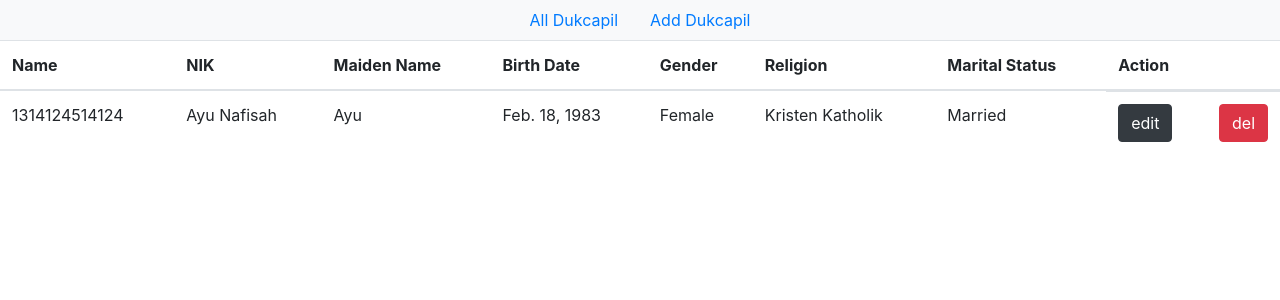
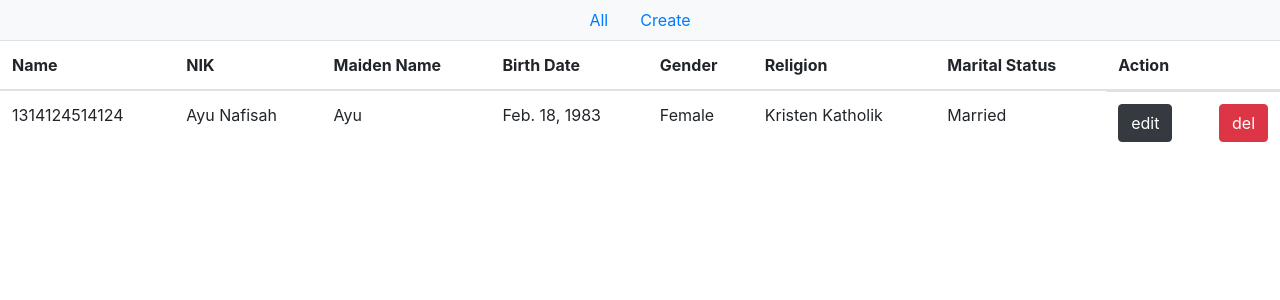
Before and after one commit to hndrbs/dukcapil_django, a Django app: page /web/ in a window 1280 px wide. Shown: the top 300 px of the page. Run offline with Django 3.2, Linux system fonts and the light colour scheme; data comes from the database, SQL or seed files in the repository; both versions use the stored data as it was after the commit.

Commit message:
crud web done

```diff
--- a/server/dukcapil/forms.py
+++ b/server/dukcapil/forms.py
@@ -2,7 +2,7 @@ from django import forms
 from .models import Religion, MaritalStatus, DukcapilData
 from datetime import date
 
-class AddForm(forms.ModelForm):
+class AddEditForm(forms.ModelForm):
   # name = forms.CharField(label='Name', max_length=50)
   # nik = forms.CharField(label='NIK', max_length=50)
   # maiden_name = forms.CharField(label='Maiden Name' ,max_length=50)
--- a/server/dukcapil/urls.py
+++ b/server/dukcapil/urls.py
@@ -3,10 +3,10 @@ from . import views
 from rest_framework import routers
 
 urlpatterns = [
-    path('web/', views.web_dukcapil_list, name="dukcapil_list"),
-    path('web/add/', views.web_add_form, name="dukcapil_add"),
+    path('web/', views.web_dukcapil_list, name='dukcapil_list'),
+    path('web/add/', views.web_add_form, name='dukcapil_add'),
     path('web/edit/<int:dukcapil_data_id>/', views.web_edit_form),
-    # path('web/delete/<int:dukcapil_data_id>/', views.web_edit_form),
+    path('web/delete/<int:dukcapil_data_id>/', views.web_delete),
     path('dukcapil/<int:dukcapil_data_id>/', views.dukcapilDetail),
     path('dukcapil/', views.dukcapilList),
     path('religion/', views.religionList),
--- a/server/dukcapil/views.py
+++ b/server/dukcapil/views.py
@@ -6,7 +6,7 @@ from rest_framework import status, viewsets
 from rest_framework.response import Response
 from rest_framework.decorators import api_view
 from rest_framework.parsers import JSONParser
-from .forms import AddForm
+from .forms import AddEditForm
 
 # Rest API section
 @api_view(['GET', 'POST'])
@@ -77,23 +77,30 @@ def web_dukcapil_list(request):
 
 def web_add_form(request):
   if request.method == 'GET':
-    form = AddForm()
+    form = AddEditForm()
   else:
-    form = AddForm(request.POST)
+    form = AddEditForm(request.POST)
     if form.is_valid():
       # data = form.cleaned_data
       form.save()
       return redirect('dukcapil_list')
-  return render(request, 'dukcapil/form.html', { 'form': form })
+  return render(request, 'dukcapil/form.html', { 'form': form, 'action': '/web/add/' })
 
 def web_edit_form(request, dukcapil_data_id):
+  data = DukcapilData.objects.get(dukcapil_data_id=dukcapil_data_id)
   if request.method == 'GET':
-    data = DukcapilData.objects.get(dukcapil_data_id=dukcapil_data_id)
-    form = AddForm(instance=data)
+    form = AddEditForm(instance=data)
   else:
-    form = AddForm(request.POST)
+    form = AddEditForm(request.POST, instance=data)
     if form.is_valid():
       # data = form.cleaned_data
       form.save()
       return redirect('dukcapil_list')
-  return render(request, 'dukcapil/form.html', { 'form': form })
+  return render(request, 'dukcapil/form.html', { 'form': form, 'action': '/web/edit/' + str(dukcapil_data_id) + '/'})
+
+def web_delete (request, dukcapil_data_id):
+  if request.method == 'POST':
+    data = DukcapilData.objects.get(dukcapil_data_id=dukcapil_data_id)
+    data.delete()
+
+  return redirect('dukcapil_list')
--- a/server/templates/dukcapil/base.html
+++ b/server/templates/dukcapil/base.html
@@ -14,10 +14,10 @@
 <body>
   <ul class="nav justify-content-center bg-light">
     <li class="nav-item">
-      <a class="nav-link" href="/web">All Dukcapil</a>
+      <a class="nav-link" href="/web">All</a>
     </li>
     <li class="nav-item">
-      <a class="nav-link" href="/web/add">Add Dukcapil</a>
+      <a class="nav-link" href="/web/add">Create</a>
     </li>
   </ul>
 
--- a/server/templates/dukcapil/dukcapil_list.html
+++ b/server/templates/dukcapil/dukcapil_list.html
@@ -28,7 +28,8 @@
             <a href="/web/edit/{{datum.dukcapil_data_id}}">
               <button class="btn btn-dark mr-2">edit</button>
             </a>
-            <form class="del" action="/web/delete/{{datum.dukcapil_data_id}}" method="post">
+            <form class="del" action="/web/delete/{{datum.dukcapil_data_id}}/" method="post">
+              {% csrf_token %}
               <button class="btn btn-danger" type="submit">del</button>
             </form>
           </td>
--- a/server/templates/dukcapil/form.html
+++ b/server/templates/dukcapil/form.html
@@ -14,7 +14,7 @@
   </div>
   {% endif %}
 
-  <form class="real-form" action="{% url 'dukcapil_add' %}" method="POST">
+  <form class="real-form" action={{action}} method="POST">
     {% csrf_token %}
     {{form.as_p}}
     <div class="d-flex justify-content-center">
```
Also changed, not shown: server/db.sqlite3 (added), server/dukcapil/migrations/0001_initial.py (added).
